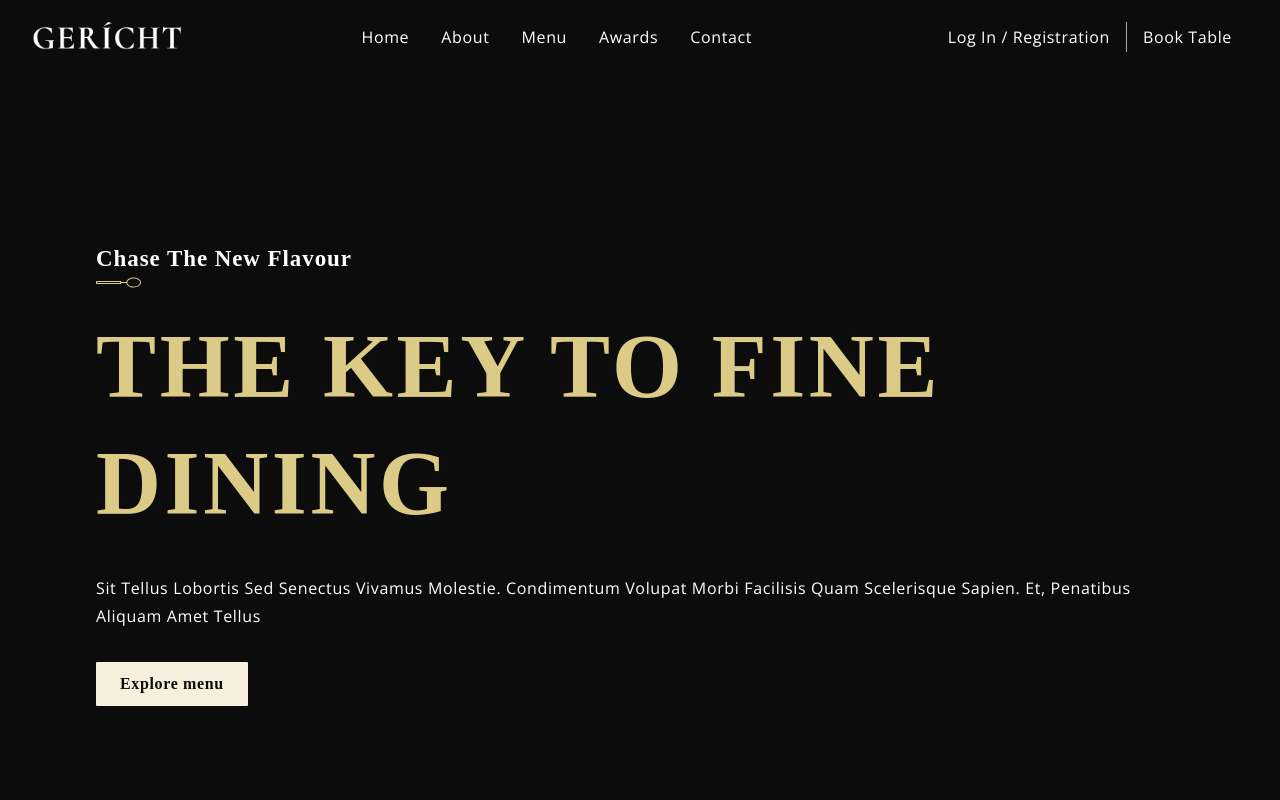
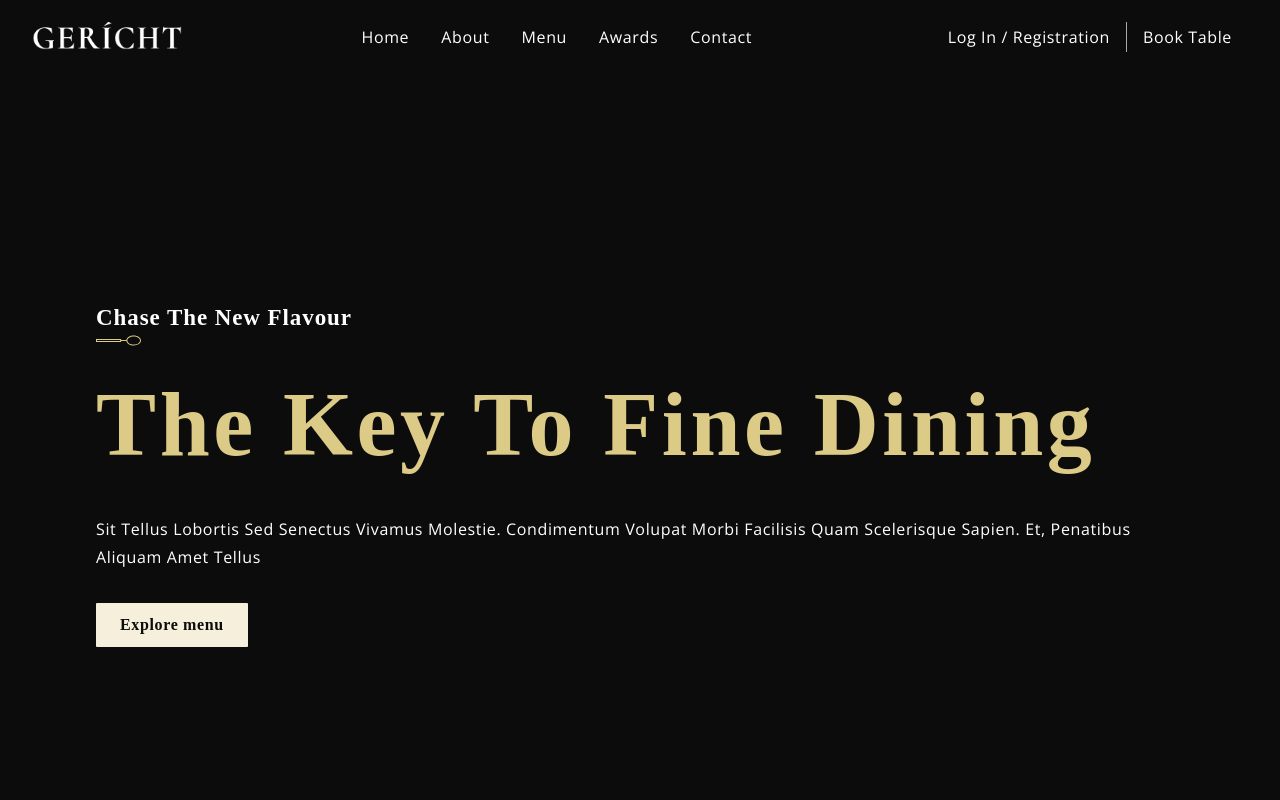
Before and after one commit to amine-amari/gericht-restaurant, a React (Create React App) app: page / in a window 1280 px wide. Shown: the top 800 px of the page. Built offline with nearby package versions, Linux system fonts and the light colour scheme; a web font is replaced by a local one.

Commit message:
fixed header text

```diff
--- a/src/container/Header/Header.css
+++ b/src/container/Header/Header.css
@@ -6,7 +6,7 @@
     font-family: var(--font-base);
     color: var(--color-golden);
     letter-spacing: 0.04em;
-    text-transform: uppercase;
+    text-transform: capitalize;
     line-height: 117px;
     font-size: 90px;
 }
```
